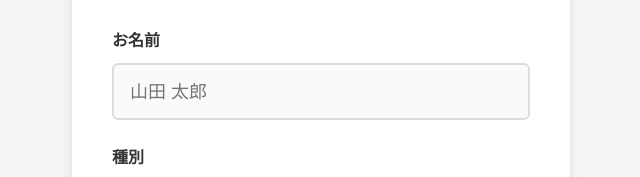
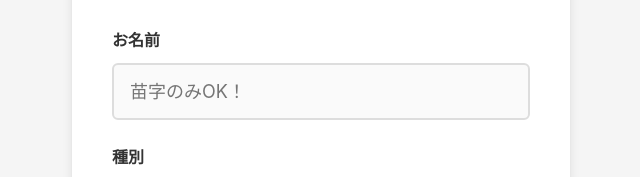
Before and after one commit to BP-nari/wakayama_attendance_report, a plain HTML site: page index.html in a window 1280 px wide. Shown: the part 293-470 px from the top of the page, 319-959 px from the left. Drawn offline with Linux system fonts and the light colour scheme.

Commit message:
Update index.html

```diff
--- a/index.html
+++ b/index.html
@@ -3,7 +3,7 @@
 <head>
     <meta charset="UTF-8">
     <meta name="viewport" content="width=device-width, initial-scale=1.0">
-    <title>欠勤・遅刻報告</title>
+    <title>和歌山用 欠勤・遅刻報告</title>
     <style>
         * {
             margin: 0;
@@ -276,7 +276,7 @@
         <form id="reportForm">
             <div class="form-group">
                 <label for="staffName">お名前</label>
-                <input type="text" id="staffName" name="staffName" required placeholder="山田 太郎">
+                <input type="text" id="staffName" name="staffName" required placeholder="苗字のみOK！">
             </div>
 
             <div class="form-group">
```
